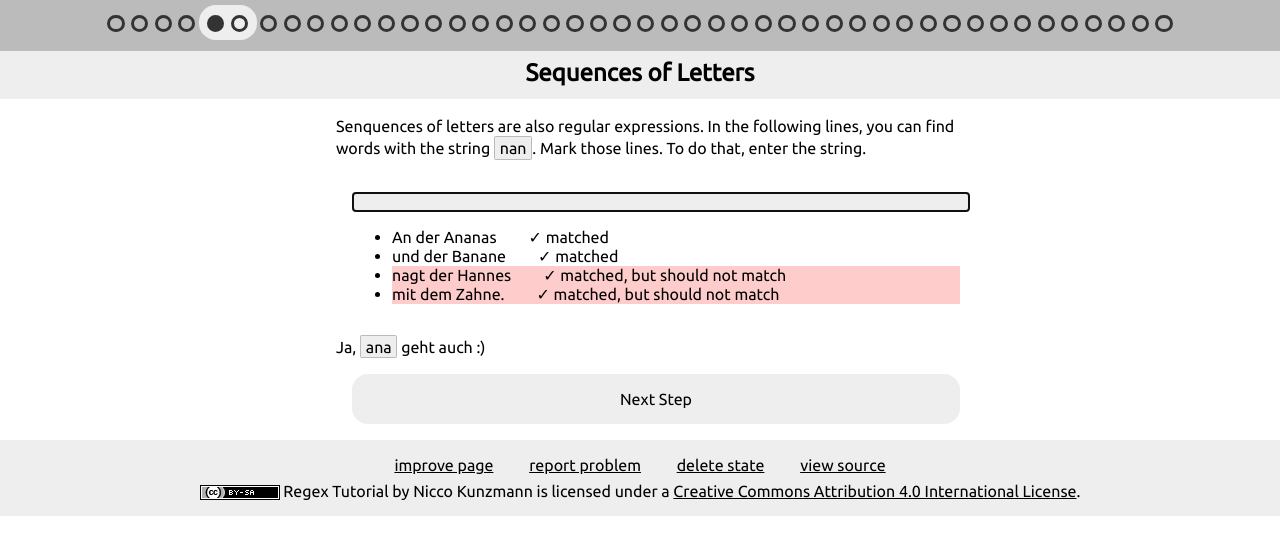
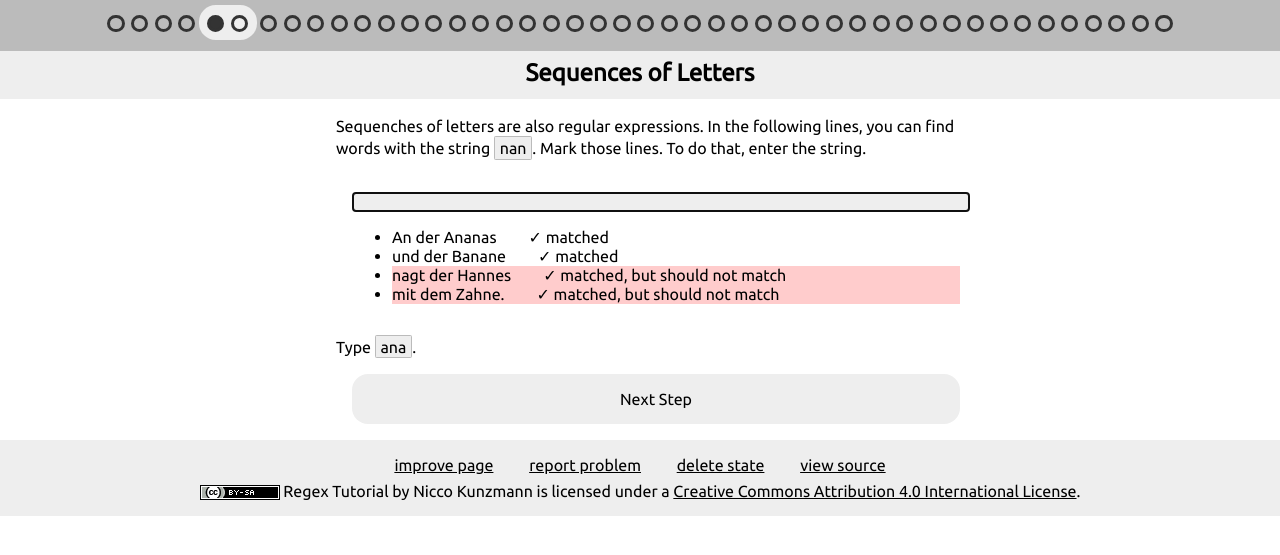
Before and after one commit to CoderDojoPotsdam/regex-tutorial, a Jekyll site: the page built from steps/02-01-sequences-of-letters.html, in a window 1280 px wide. Shown: the top 555 px of the page. Built offline with Jekyll 4.4.1, drawn with Linux system fonts in a browser that asks for light colours.

Commit message:
More clear hint

```diff
--- a/steps/02-01-sequences-of-letters.html
+++ b/steps/02-01-sequences-of-letters.html
@@ -4,7 +4,7 @@ title: Sequences of Letters
 lang: en
 ---
 <p>
-  Senquences of letters are also regular expressions.
+  Sequenches of letters are also regular expressions.
   In the following lines, you can find words with the string <span class="regex">nan</span>.
   Mark those lines.
   To do that, enter the string.
@@ -20,5 +20,5 @@ lang: en
   </ul>
 </div>
 <p>
-  Ja, <span class="regex">ana</span> geht auch :)
+  Type <span class="regex">ana</span>.
 </p>
```
